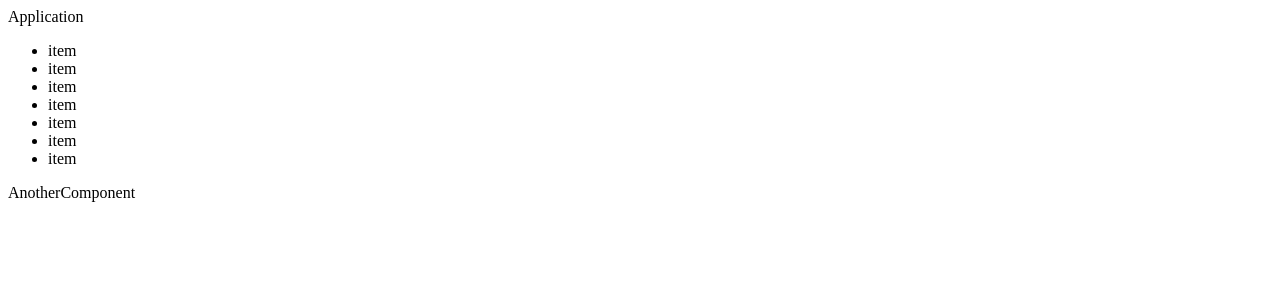
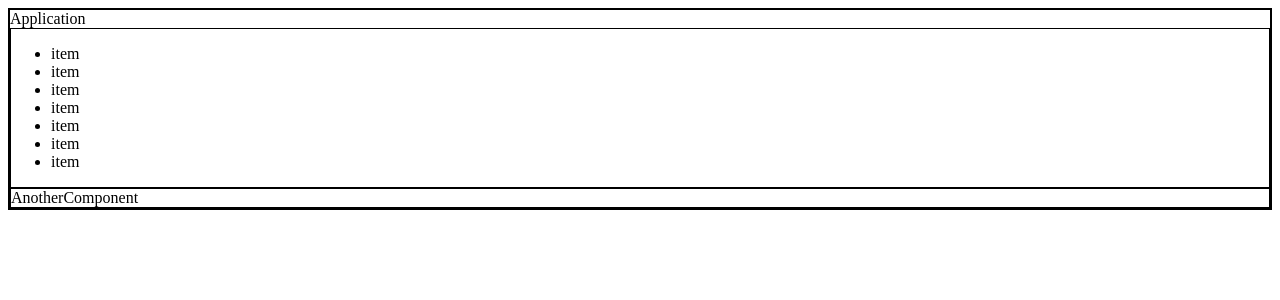
Before and after one commit to phildehovre/netlify-deploy-march, a React (Create React App) app: page / in a window 1280 px wide. Shown: the top 300 px of the page. Built offline with nearby package versions, Linux system fonts and the light colour scheme.

Commit message:
another test

```diff
--- /dev/null
+++ b/src/components/stylesheet.css
@@ -0,0 +1,3 @@
+div {
+  border: 1px solid black;
+}
```
Also changed, not shown: src/components/App.js (+5 -3 lines).
